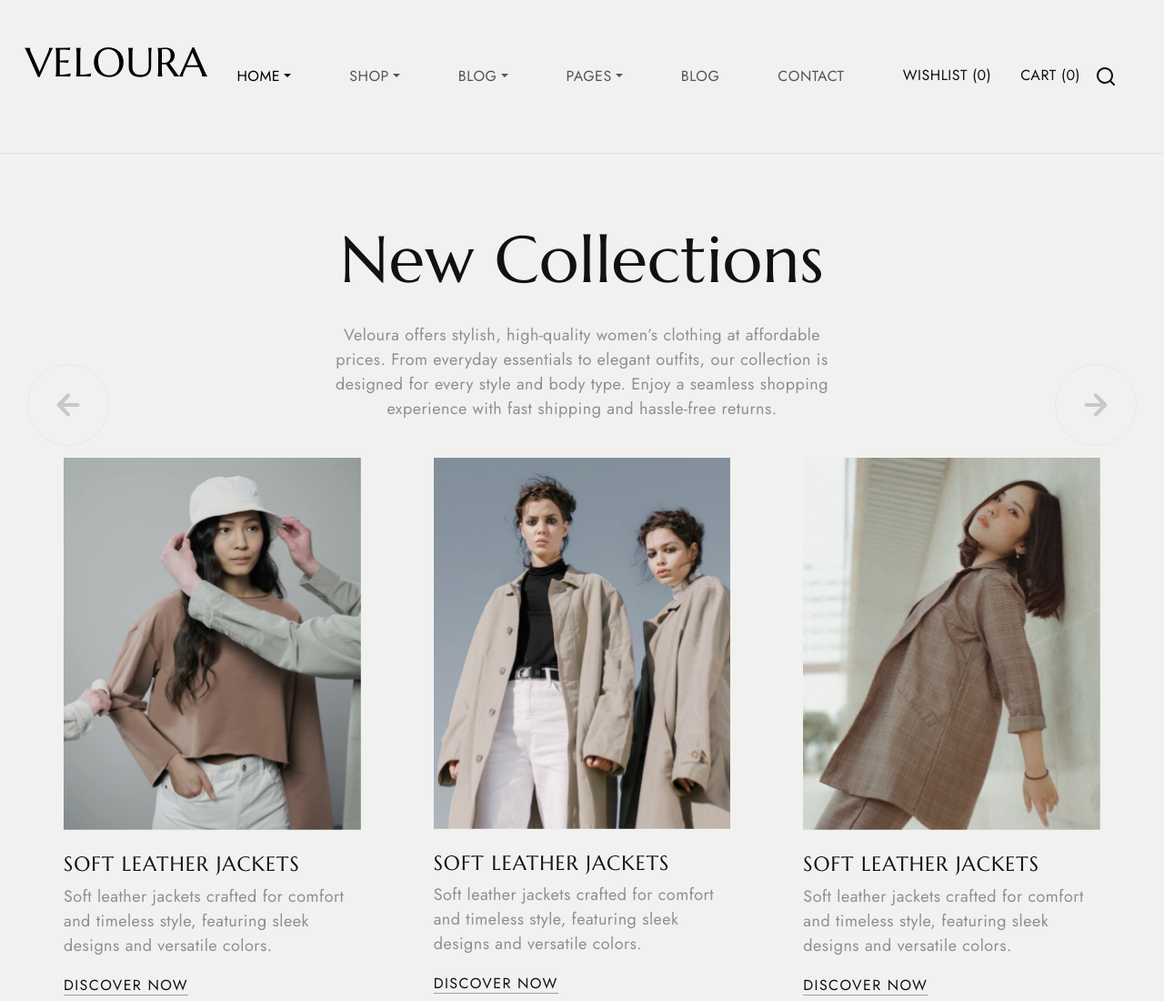
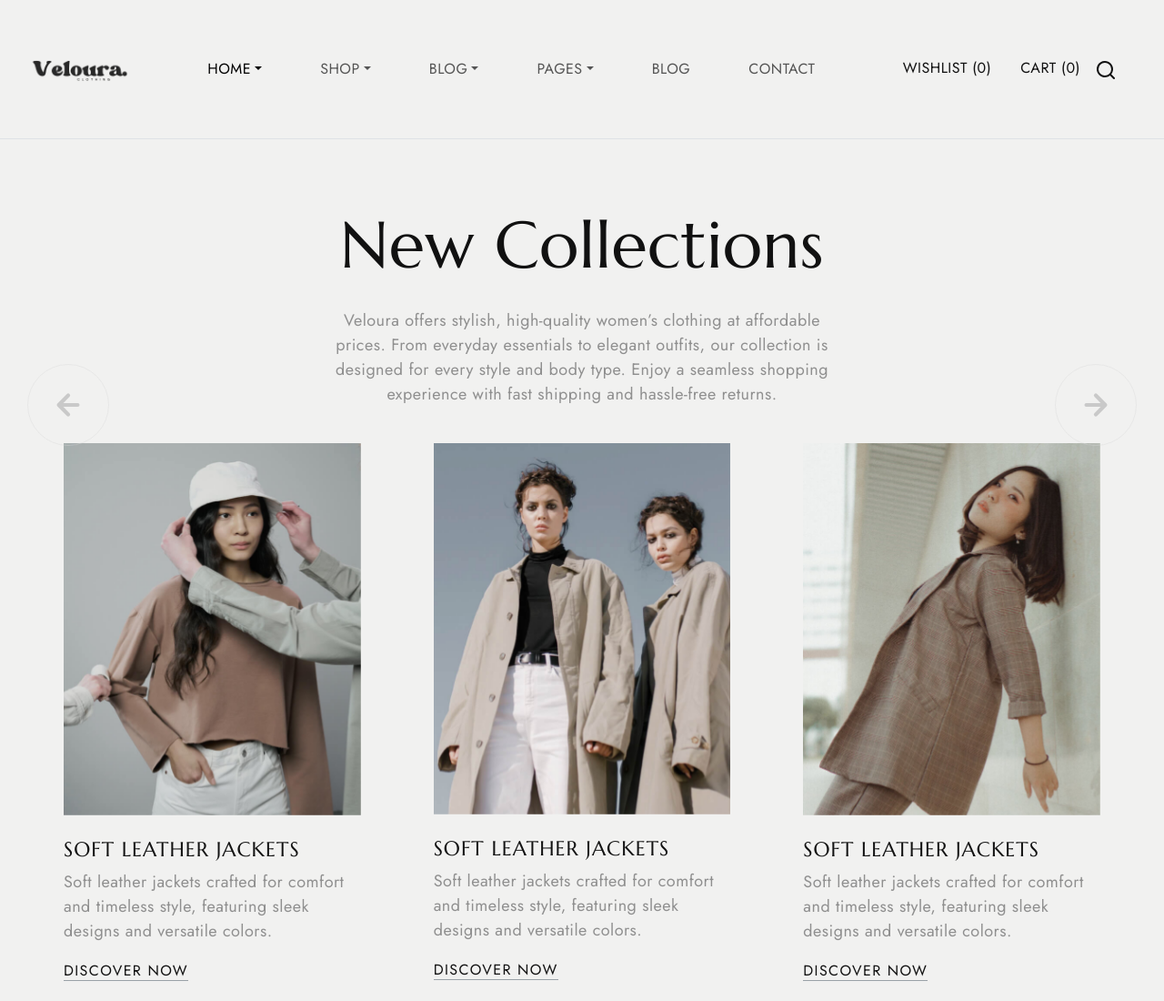
Before and after one commit to shoaib1234624/VELOURA-, a plain HTML site: page index.html in a window 1280 px wide. Shown: the top 1100 px of the page at 91% size. Drawn offline with nearby package versions, Linux system fonts and the light colour scheme.

Commit message:
Update index.html

```diff
--- a/index.html
+++ b/index.html
@@ -251,8 +251,7 @@
 
         <div class="col-auto">
           <a class="navbar-brand text-white" href="index.html">
-            <h3 style="color: black;">Veloura
-            </h3>
+            <img src="logo.png" alt="Veloura" width="120">
           </a>
         </div>
 
```
